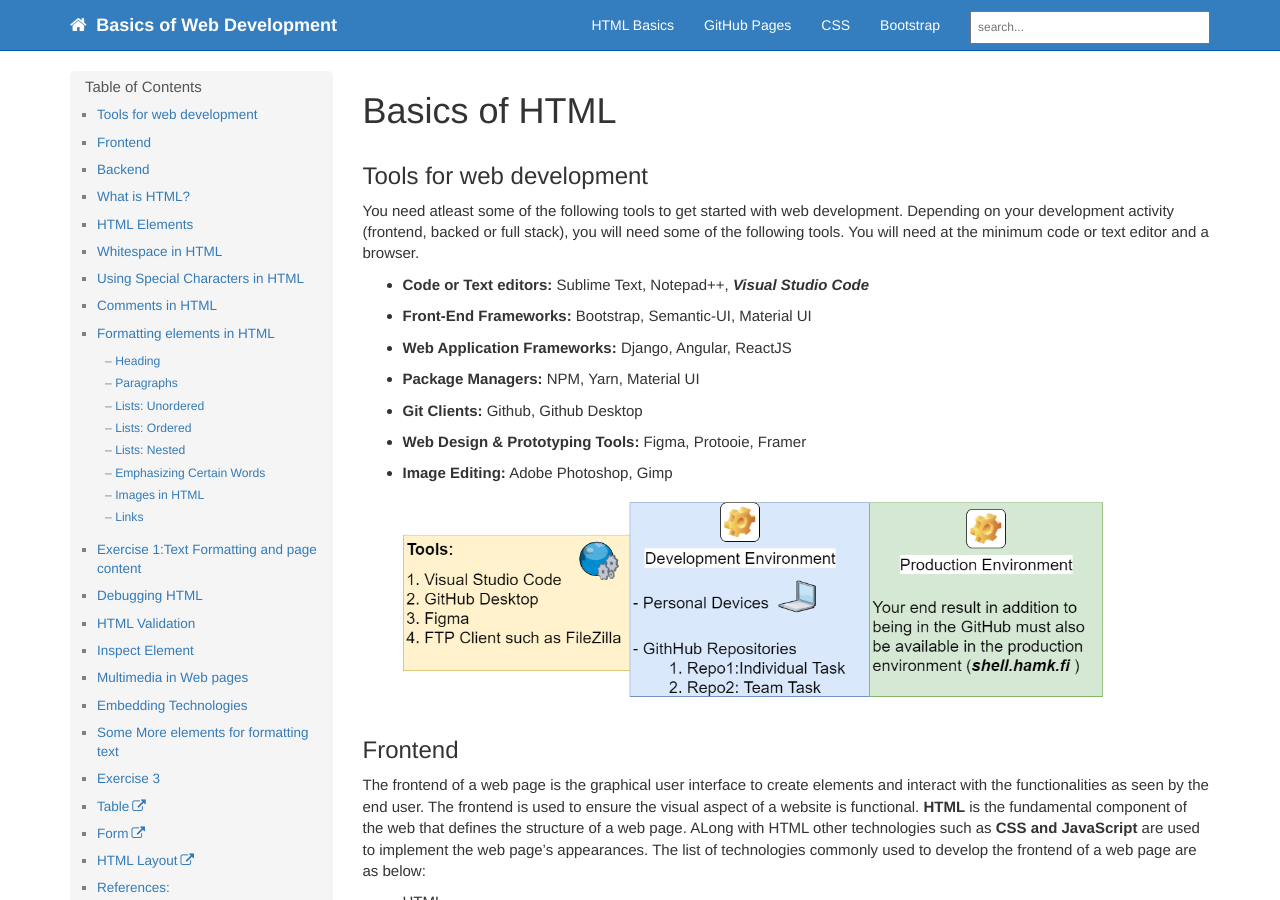
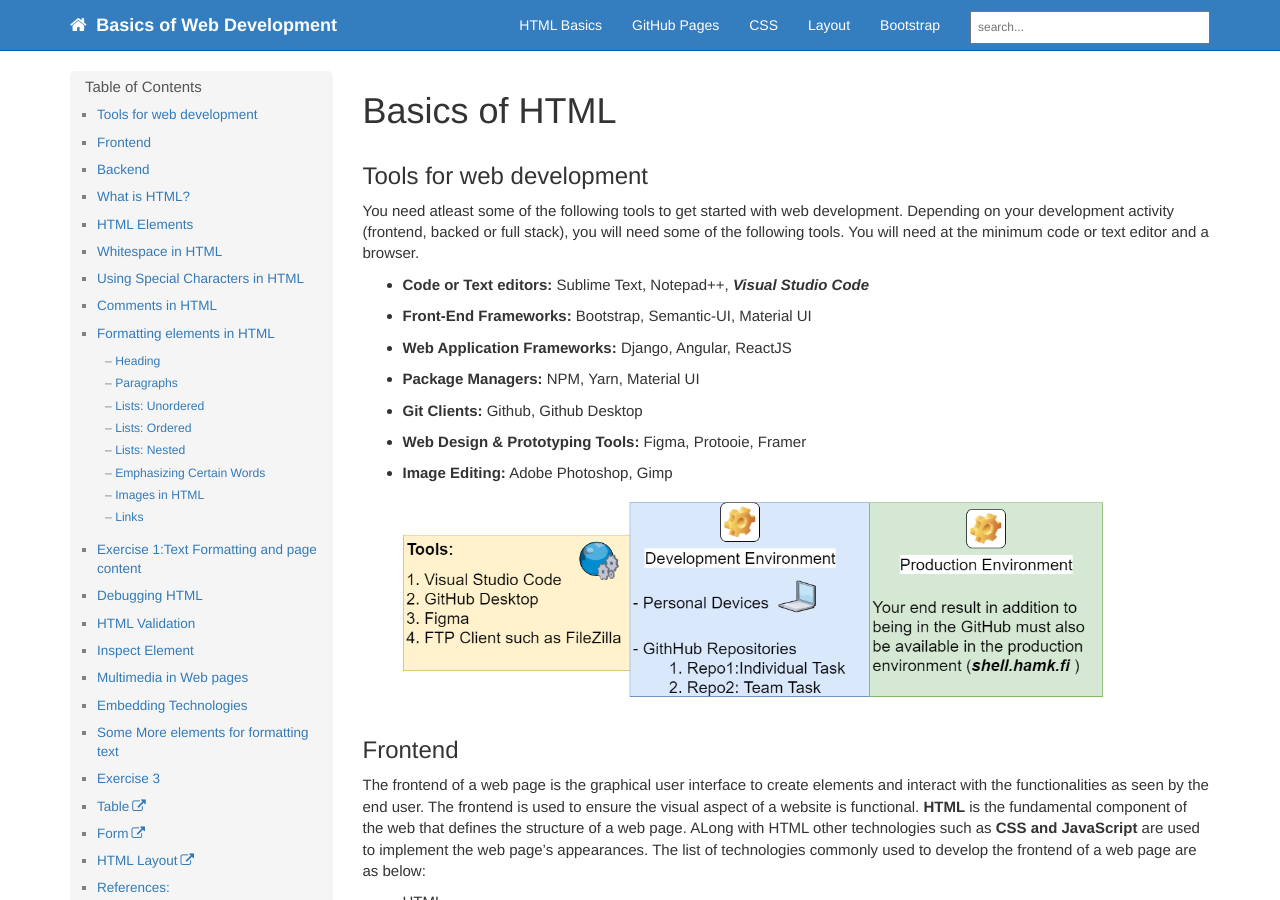
Before and after one commit to dipaish/www23, a Jekyll site: the page built from index.md, in a window 1280 px wide and 900 px high. Built offline with Jekyll 4.4.1, drawn with Linux system fonts in a browser that asks for light colours; our own code applies the rules of GitHub Pages for plain Markdown files; comment, search, counter and statistics services are not loaded.

Commit message:
layout top menu item added

```diff
--- a/_data/topnav.yml
+++ b/_data/topnav.yml
@@ -9,5 +9,7 @@ topnav:
       url: /gpages
     - title: CSS
       url: /css
+    - title: Layout
+      url: /layout
     - title: Bootstrap
       url: /bootstrap
```
